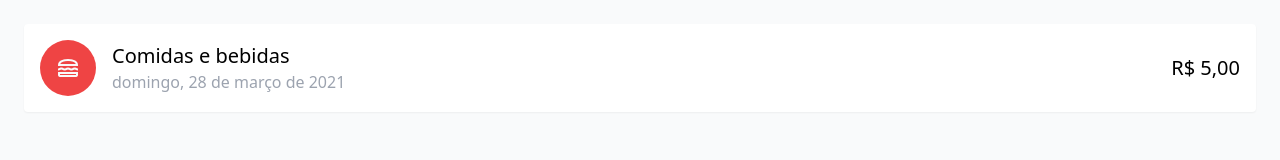
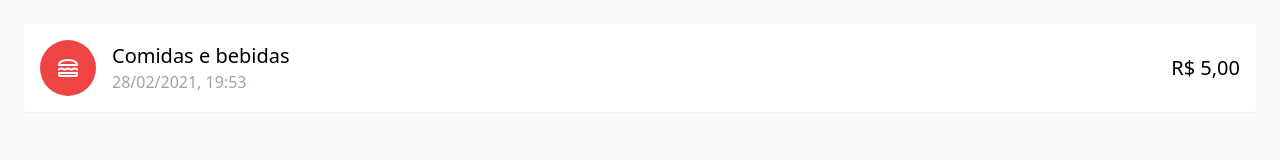
Before and after one commit to EduardoGiacomini/my-expenses-app, a Vue app: page / in a window 1280 px wide. Shown: the top 160 px of the page. Built offline with nearby package versions, Linux system fonts and the light colour scheme.

Commit message:
[SETUP] Corrigi a configuracao de CI & CD

```diff
--- a/scripts/deploy.js
+++ b/scripts/deploy.js
@@ -10,7 +10,7 @@ const fs = require('fs');
     await execa('git', ['--work-tree', folderName, 'add', '--all'])
     await execa('git', ['--work-tree', folderName, 'commit', '-m', 'gh-pages'])
     console.log('Pushing to gh-pages...')
-    await execa('git', ['push', 'origin', 'HEAD:gh-pages'])
+    await execa('git', ['push', 'origin', 'HEAD:gh-pages', '--force'])
     await execa('rm', ['-r', folderName])
     await execa('git', ['checkout', '-f', 'main'])
     await execa('git', ['branch', '-D', 'gh-pages'])
--- a/src/commons/formatters/datetime.js
+++ b/src/commons/formatters/datetime.js
@@ -1,15 +1,11 @@
 class Datetime {
-  constructor () {
-    this.formatter = new Intl.DateTimeFormat('pt-BR', {
-      weekday: 'long',
-      day: '2-digit',
-      month: 'long',
-      year: 'numeric'
-    })
-  }
-
   format (date) {
-    return this.formatter.format(date)
+    const day = date.getDate().toString().padStart(2, '0')
+    const month = date.getMonth().toString().padStart(2, '0')
+    const year = date.getFullYear()
+    const hours = date.getHours()
+    const minutes = date.getMinutes()
+    return `${day}/${month}/${year}, ${hours}:${minutes}`
   }
 }
 
```
